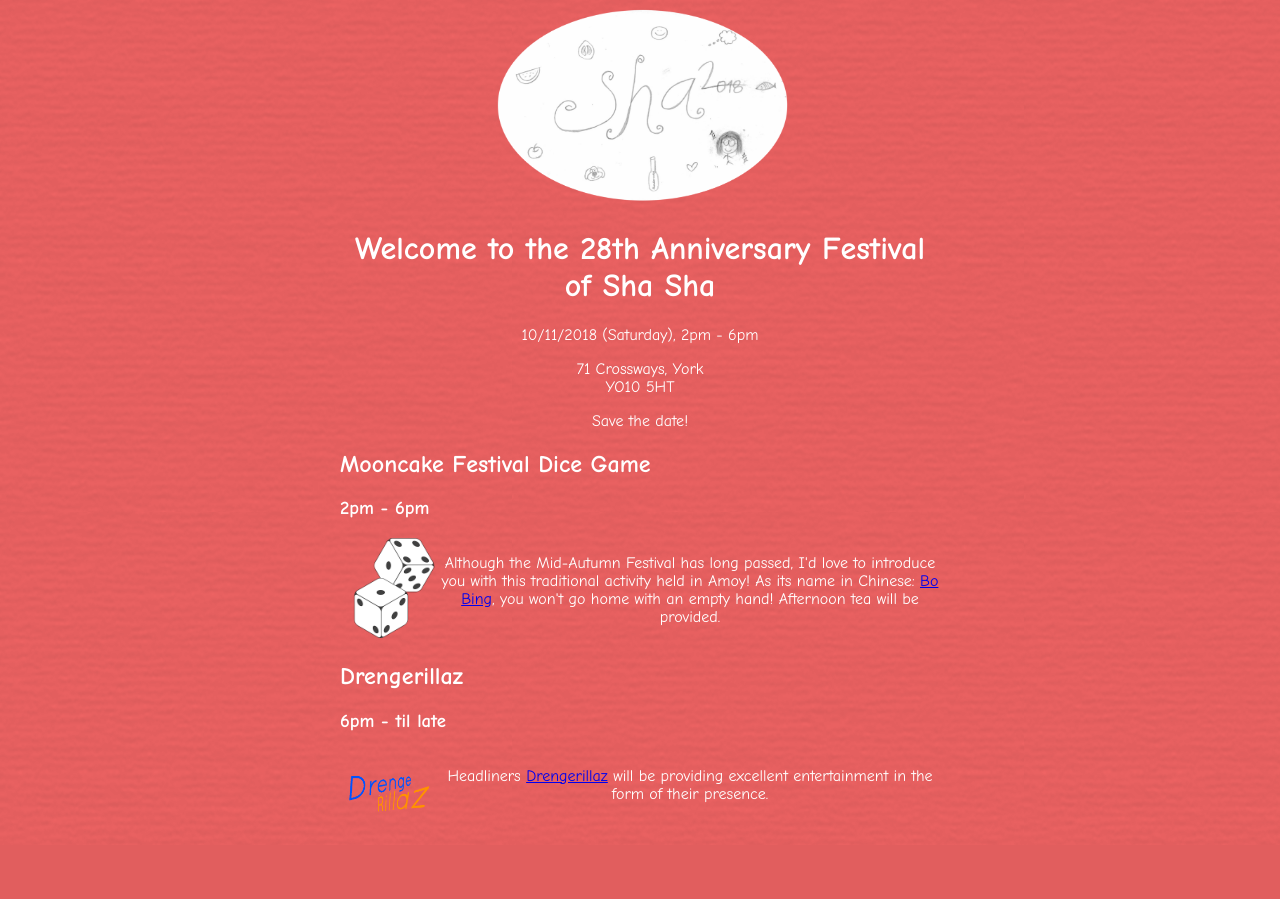
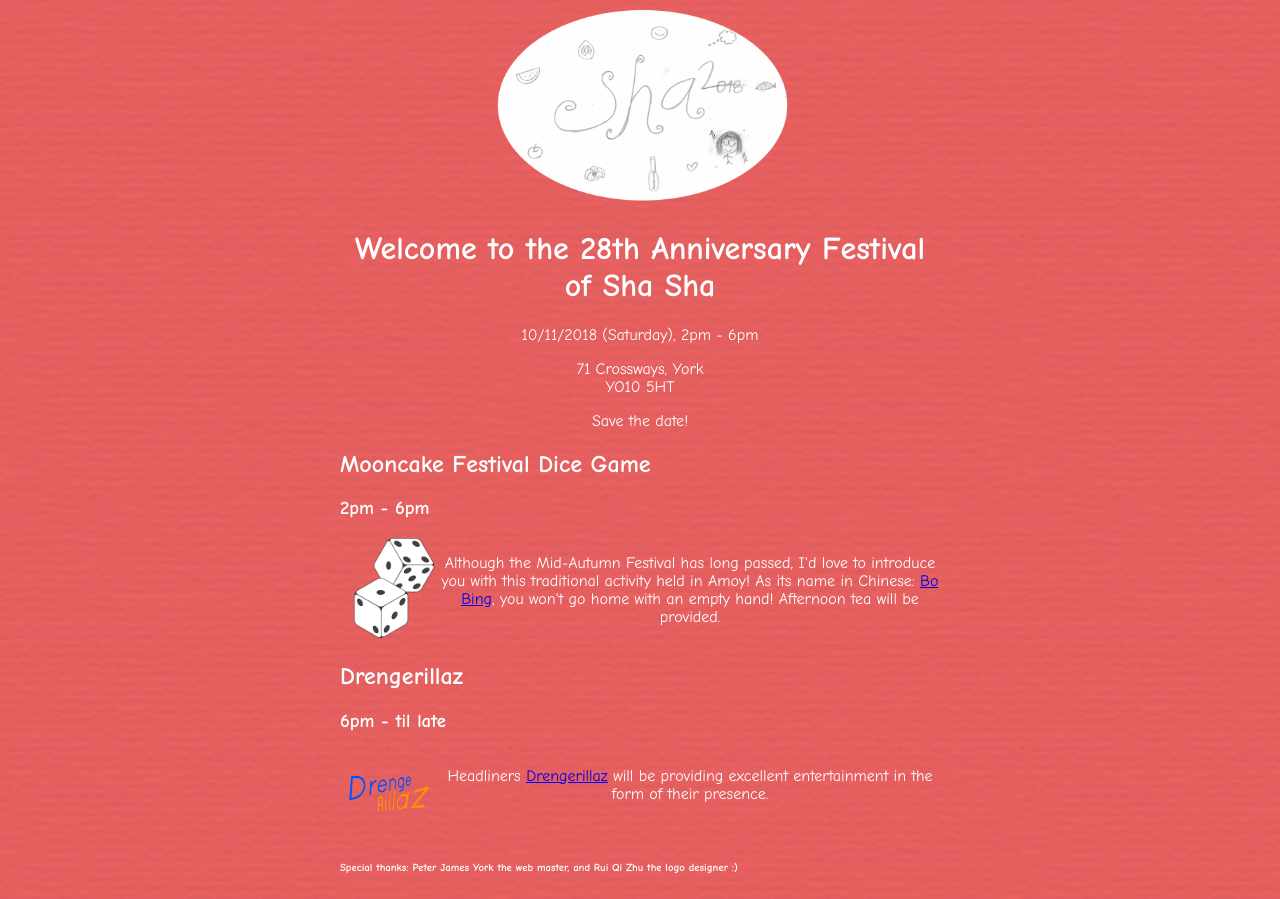
Before and after one commit to shasha2018/shasha2018.github.io, a plain HTML site: page index.html in a window 1280 px wide. Before the commit the page ends 845 px from the top, so only its background shows below. Drawn offline with Linux system fonts and the light colour scheme.

Commit message:
add special thanks

```diff
--- a/index.html
+++ b/index.html
@@ -43,6 +43,7 @@
                         <p>Headliners <a href="http://peteryork.co.uk/drengerillaz">Drengerillaz</a> will be providing excellent entertainment in the form of their presence.</p>
                     </div>
                 </div>
+                <h6>Special thanks: Peter James York the web master, and Rui Qi Zhu the logo designer :)<h6>
             </div>
         </div>
     </body>
```
